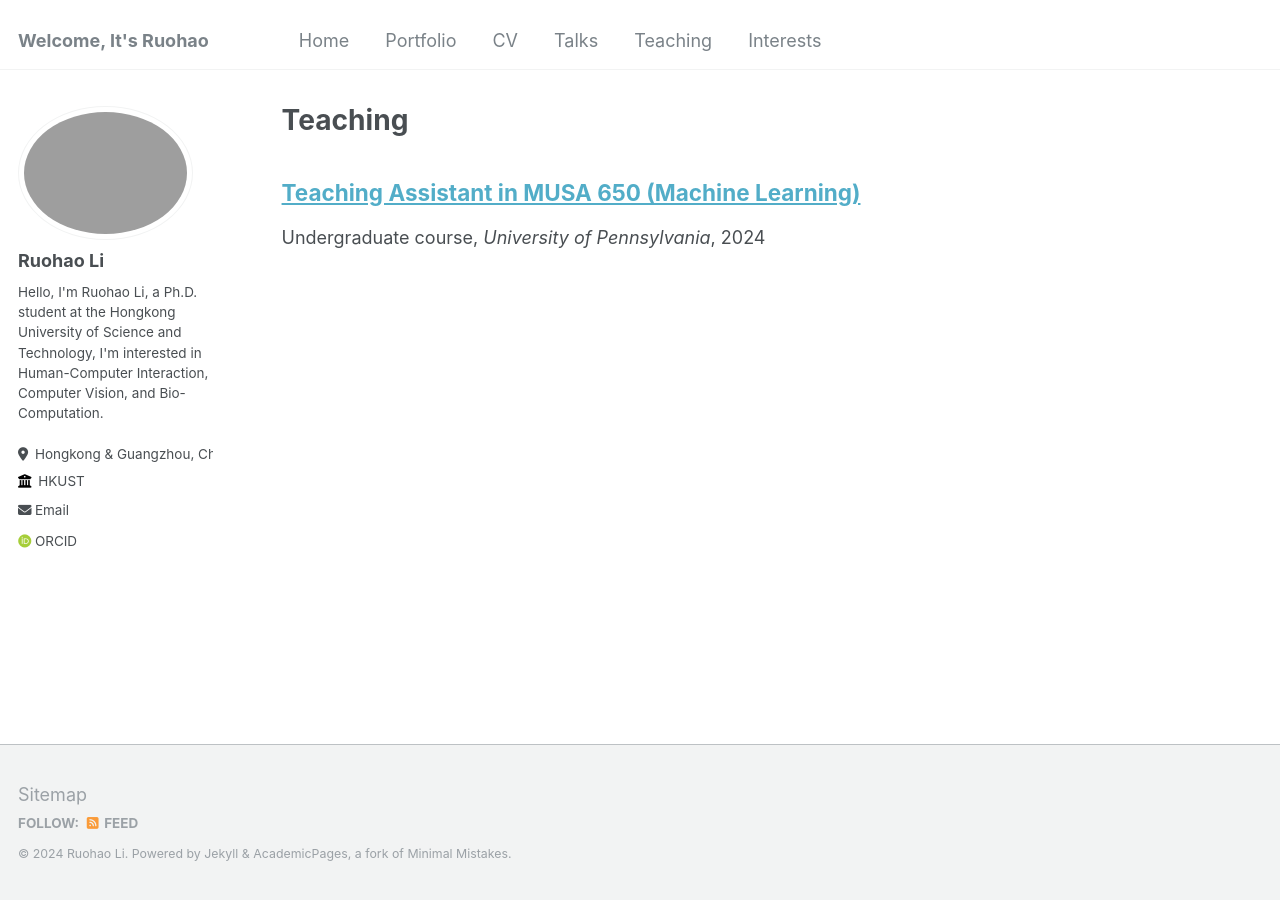
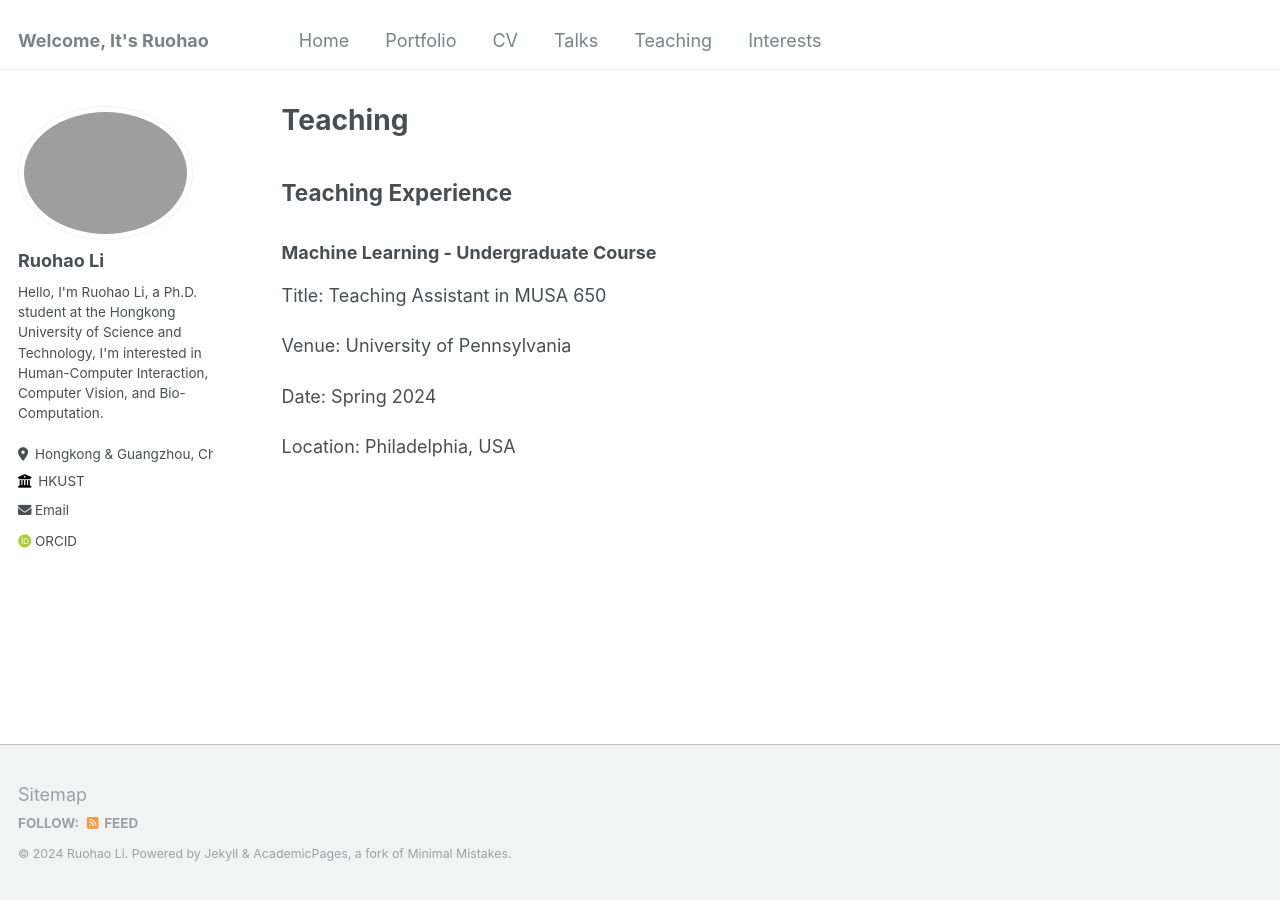
Before and after one commit to ruohaoli/ruohaoli.github.io, a Jekyll site: the page built from _pages/teaching.html, in a window 1280 px wide. Built offline with Jekyll 4.4.1, drawn with Linux system fonts in a browser that asks for light colours; some web fonts are replaced.

Commit message:
Update teaching.html

```diff
--- a/_pages/teaching.html
+++ b/_pages/teaching.html
@@ -5,8 +5,11 @@ permalink: /teaching/
 author_profile: true
 ---
 
-{% include base_path %}
-
-{% for post in site.teaching reversed %}
-  {% include archive-single.html %}
-{% endfor %}
+<h2>Teaching Experience</h2>
+<div>
+  <h3>Machine Learning - Undergraduate Course</h3>
+  <p>Title: Teaching Assistant in MUSA 650</p>
+  <p>Venue: University of Pennsylvania</p>
+  <p>Date: Spring 2024</p>
+  <p>Location: Philadelphia, USA</p>
+</div>
```
